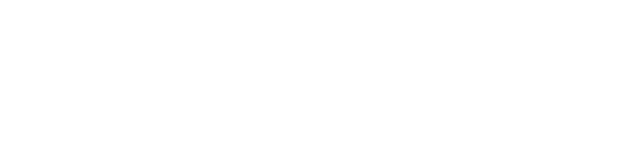
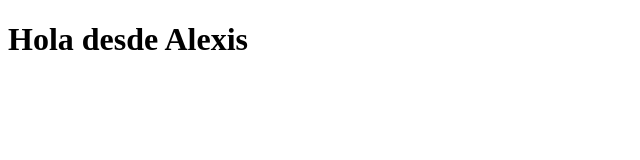
Before and after one commit to PacoWebDeveloper/Git_practica, a plain HTML site: page index.html in a window 1280 px wide. Shown: the whole page, without its empty margins (0-640 px from the left). Drawn offline with Linux system fonts and the light colour scheme.

Commit message:
primera parte

```diff
--- a/index.html
+++ b/index.html
@@ -7,6 +7,6 @@
     <title>Document</title>
 </head>
 <body>
-
+    <h1>Hola desde Alexis</h1>
 </body>
 </html>
```
